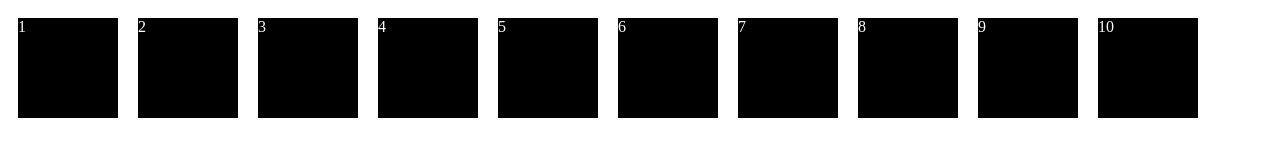
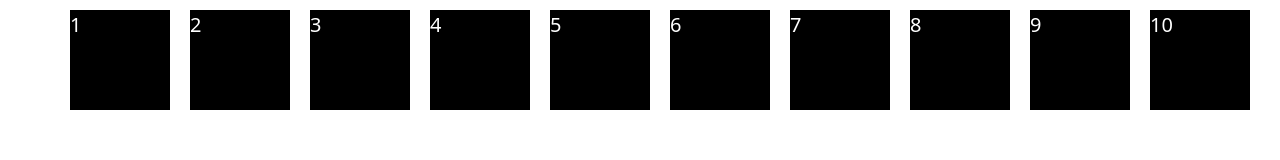
Before and after one commit to Yulai202020/demos, a plain HTML site: page flexbox/index.html in a window 1280 px wide. Drawn offline with nearby package versions, Linux system fonts and the light colour scheme.

Commit message:
first commit

```diff
--- a/flexbox/index.html
+++ b/flexbox/index.html
@@ -4,6 +4,7 @@
     <meta charset="UTF-8">
     <meta name="viewport" content="width=device-width, initial-scale=1.0">
     <title>Flexbox</title>
+    <link rel="stylesheet" href="../std.css"/>
     <link rel="stylesheet" href="./style.css"/>
 </head>
 <body>
```
Also changed, not shown: inline-block/index.html (+1 -0 lines), minimize/index.html (+1 -0 lines).
